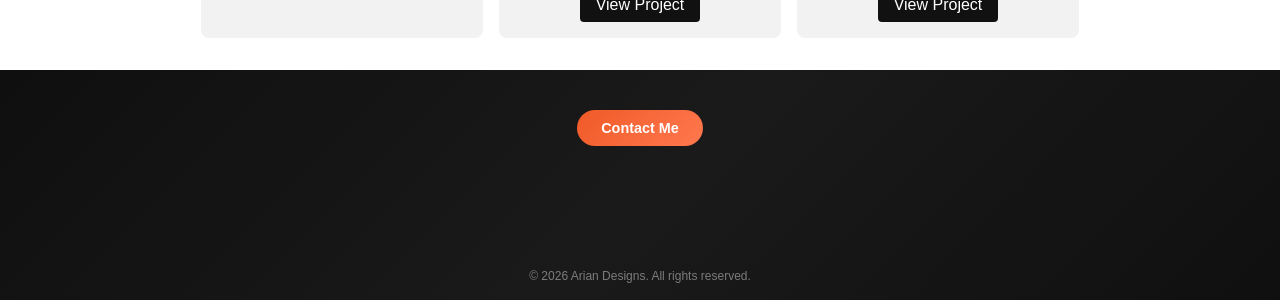
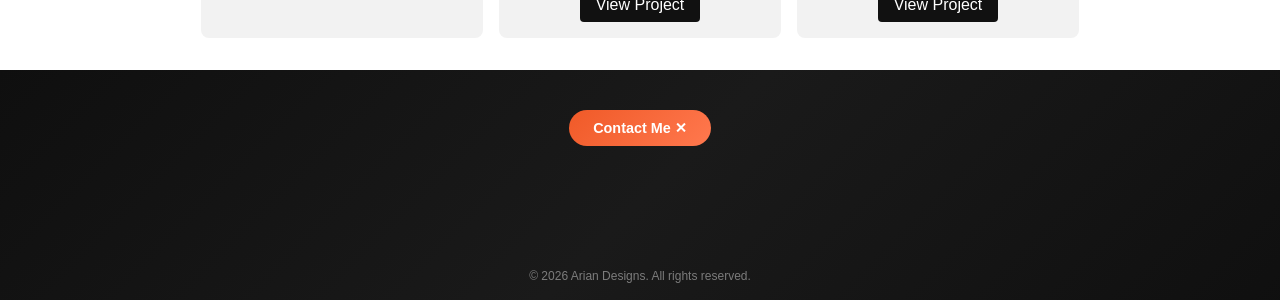
Before and after one commit to ariantechzone-stack/ariantechzone-stack.github.io, a Jekyll site: the page built from index.md, in a window 1280 px wide. Shown: the part 1500-1800 px from the top of the page. Built offline with Jekyll 4.4.1, drawn with Linux system fonts in a browser that asks for light colours.

Commit message:
Update default.html

```diff
--- a/_layouts/default.html
+++ b/_layouts/default.html
@@ -60,9 +60,11 @@
     <div class="footer-container">
 
       <!-- Contact Button -->
-      <button class="contact-btn" id="contactToggle">
-        Contact Me
-      </button>
+    <button class="contact-btn" id="contactToggle" aria-label="Contact">
+  <span class="btn-text">Contact Me</span>
+  <span class="btn-icon">✕</span>
+</button>
+
 
       <!-- Hidden Reveal Content -->
       <div class="contact-reveal" id="contactReveal">
```
